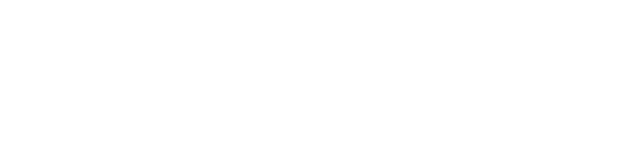
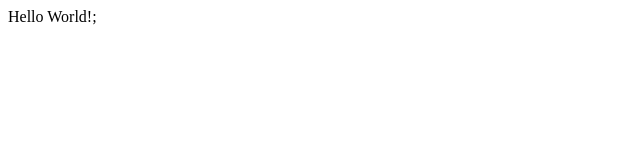
Before and after one commit to acciojob/javascript-hello-world-sudhipkumar, a website: page main.html in a window 1280 px wide. Shown: the whole page, without its empty margins (0-640 px from the left). Drawn offline with Linux system fonts and the light colour scheme.

Commit message:
created a submission

```diff
--- a/main.html
+++ b/main.html
@@ -8,6 +8,7 @@
 
 <body>
 	<!-- the entire body must be written by student -->
+	Hello World!;
     <script type="text/javascript" src="./script.js">
 </script>
 
```
